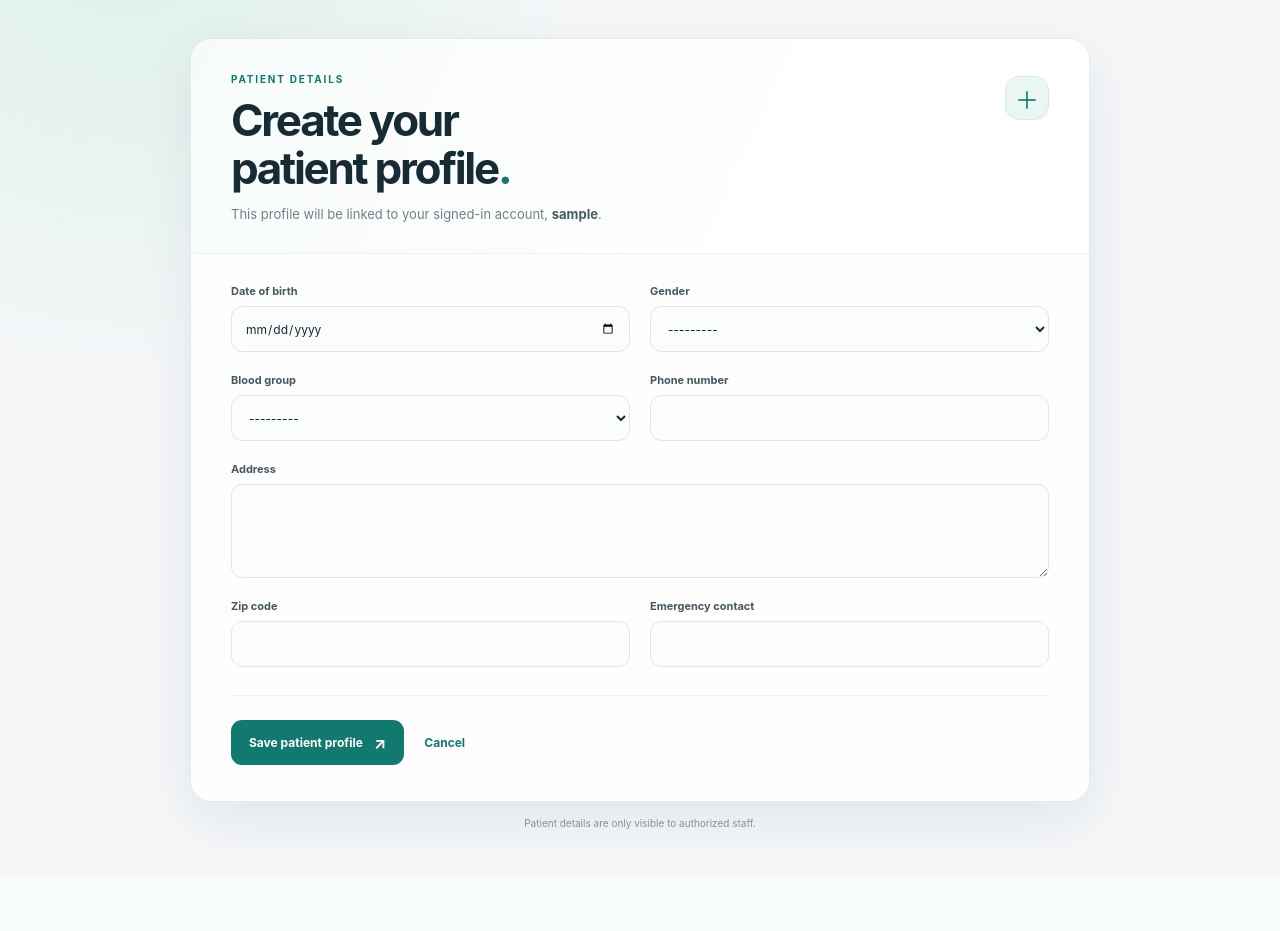
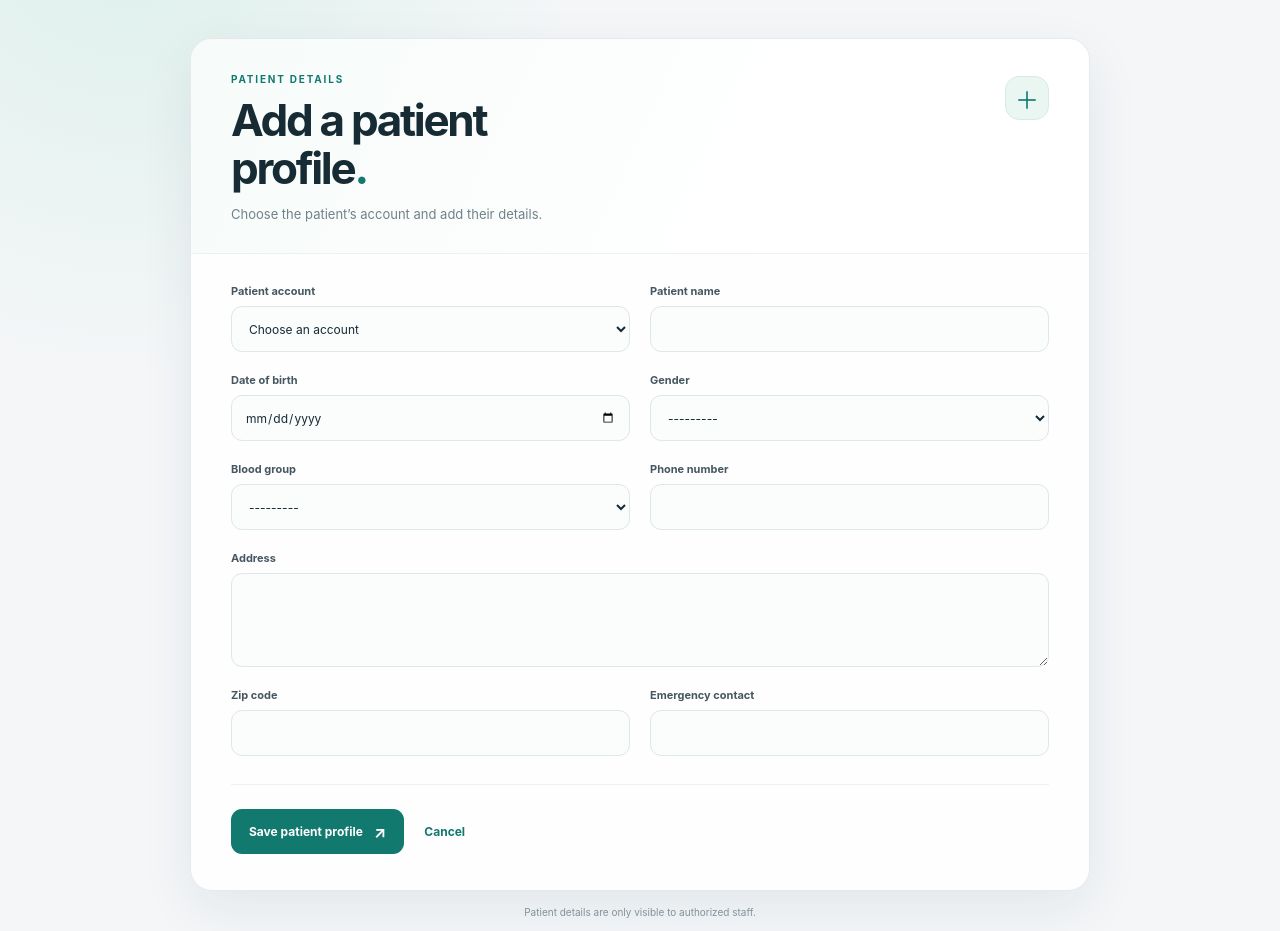
Before and after one commit to WBSFIREBLADE/something, a Django app: page /patients/patient/new/ in a window 1280 px wide. Shown: the part 81-1012 px from the top of the page. Before the commit the page ends 910 px from the top, so only its background shows below. Run offline with Django 5.2, Linux system fonts and the light colour scheme; the visitor is signed in with stand-in values (Sample User, id 1); data comes from the database, SQL or seed files in the repository; data that the repository does not hold is empty.

Commit message:
fix the patientname issue

```diff
--- a/patient/forms.py
+++ b/patient/forms.py
@@ -1,4 +1,5 @@
 from django import forms
+from django.contrib.auth import get_user_model
 
 from .models import Patient
 
@@ -7,6 +8,8 @@ class PatientForm(forms.ModelForm):
     class Meta:
         model = Patient
         fields = [
+            'user',
+            'patient_name',
             'date_of_birth',
             'gender',
             'blood_group',
@@ -16,6 +19,7 @@ class PatientForm(forms.ModelForm):
             'emergency_contact',
         ]
         widgets = {
+            'patient_name': forms.TextInput(attrs={'autocomplete': 'name'}),
             'date_of_birth': forms.DateInput(attrs={'type': 'date'}),
             'gender': forms.Select(),
             'blood_group': forms.Select(),
@@ -24,3 +28,21 @@ class PatientForm(forms.ModelForm):
             'zip_code': forms.TextInput(attrs={'autocomplete': 'postal-code'}),
             'emergency_contact': forms.TextInput(attrs={'autocomplete': 'off'}),
         }
+
+    def __init__(self, *args, account_user=None, **kwargs):
+        super().__init__(*args, **kwargs)
+        self.fields['patient_name'].required = True
+
+        if account_user and account_user.is_staff:
+            user_model = get_user_model()
+            self.fields['user'].queryset = (
+                user_model.objects
+                .filter(patient_profile__isnull=True)
+                .order_by('username')
+            )
+            self.fields['user'].label = 'Patient account'
+            self.fields['user'].empty_label = 'Choose an account'
+        else:
+            self.fields.pop('user')
+            if account_user:
+                self.initial.setdefault('patient_name', account_user.username)
--- a/patient/models.py
+++ b/patient/models.py
@@ -27,7 +27,7 @@ class Patient(models.Model):
         on_delete=models.CASCADE,
         related_name='patient_profile'
     )
-
+    patient_name = models.CharField(max_length=100, blank=True)
     date_of_birth = models.DateField(null=True, blank=True)
     gender = models.CharField(max_length=1, choices=GENDER_CHOICES, blank=True)
     blood_group = models.CharField(max_length=10, choices=BLOOD_GROUP_CHOICES, blank=True)
--- a/patient/templates/patient/patient_form.html
+++ b/patient/templates/patient/patient_form.html
@@ -5,7 +5,7 @@
     <meta charset="utf-8">
     <meta name="viewport" content="width=device-width, initial-scale=1">
     <meta name="theme-color" content="#f4f6f8">
-    <title>Create patient profile · Careline</title>
+    <title>Add patient · Careline</title>
     <link rel="stylesheet" href="{% static 'patient/css/patient_form.css' %}">
 </head>
 <body>
@@ -24,14 +24,24 @@
             <div class="form-heading">
                 <span class="heading-icon" aria-hidden="true">＋</span>
                 <p class="eyebrow">PATIENT DETAILS</p>
-                <h1>Create your<br>patient profile<span>.</span></h1>
-                <p class="subtitle">This profile will be linked to your signed-in account, <strong>{{ request.user.username }}</strong>.</p>
+                {% if request.user.is_staff %}
+                    <h1>Add a patient<br>profile<span>.</span></h1>
+                    <p class="subtitle">Choose the patient’s account and add their details.</p>
+                {% else %}
+                    <h1>Create your<br>patient profile<span>.</span></h1>
+                    <p class="subtitle">This profile will be linked to your signed-in account, <strong>{{ request.user.username }}</strong>.</p>
+                {% endif %}
             </div>
 
             {% if profile_exists %}
                 <div class="notice" role="status">
                     <strong>A profile already exists for your account.</strong>
                     <span>Each account can have one patient profile.</span>
+                </div>
+            {% elif request.user.is_staff and not has_available_accounts %}
+                <div class="notice" role="status">
+                    <strong>No eligible accounts are available.</strong>
+                    <span>Each account can only be linked to one patient profile. Create a user account first.</span>
                 </div>
             {% else %}
                 <form method="post" class="patient-form">
--- a/patient/views.py
+++ b/patient/views.py
@@ -26,9 +26,6 @@ def patient_list_create(request):
         'patient/patient_list.html',
         {
             'patients': patients,
-            'has_patient_profile': Patient.objects.filter(
-                user=request.user
-            ).exists(),
         },
     )
 
@@ -36,21 +33,38 @@ def patient_list_create(request):
 @login_required
 @require_http_methods(['GET', 'POST'])
 def patient_create(request):
-    profile_exists = Patient.objects.filter(user=request.user).exists()
-    form = PatientForm(request.POST or None)
+    is_staff = request.user.is_staff
+    profile_exists = (
+        not is_staff
+        and Patient.objects.filter(user=request.user).exists()
+    )
+    form = PatientForm(
+        request.POST if request.method == 'POST' else None,
+        account_user=request.user,
+    )
+    has_available_accounts = (
+        form.fields['user'].queryset.exists()
+        if is_staff
+        else True
+    )
 
     if request.method == 'POST' and not profile_exists and form.is_valid():
         patient = form.save(commit=False)
-        patient.user = request.user
+        if not is_staff:
+            patient.user = request.user
         patient.save()
-        if request.user.is_staff:
+        if is_staff:
             return redirect('patient_list_create')
         return redirect('home')
 
     return render(
         request,
         'patient/patient_form.html',
-        {'form': form, 'profile_exists': profile_exists},
+        {
+            'form': form,
+            'profile_exists': profile_exists,
+            'has_available_accounts': has_available_accounts,
+        },
     )
 
 
@@ -65,6 +79,7 @@ def patient_detail(request, pk):
         return JsonResponse({
             'id': patient.id,
             'username': patient.user.username,
+            'patient_name': patient.patient_name,
             'date_of_birth': patient.date_of_birth,
             'gender': patient.gender,
             'blood_group': patient.blood_group,
```
Also changed, not shown: patient/templates/patient/patient_list.html (+4 -6 lines), patient/migrations/0002_patient_patient_name.py (added).
